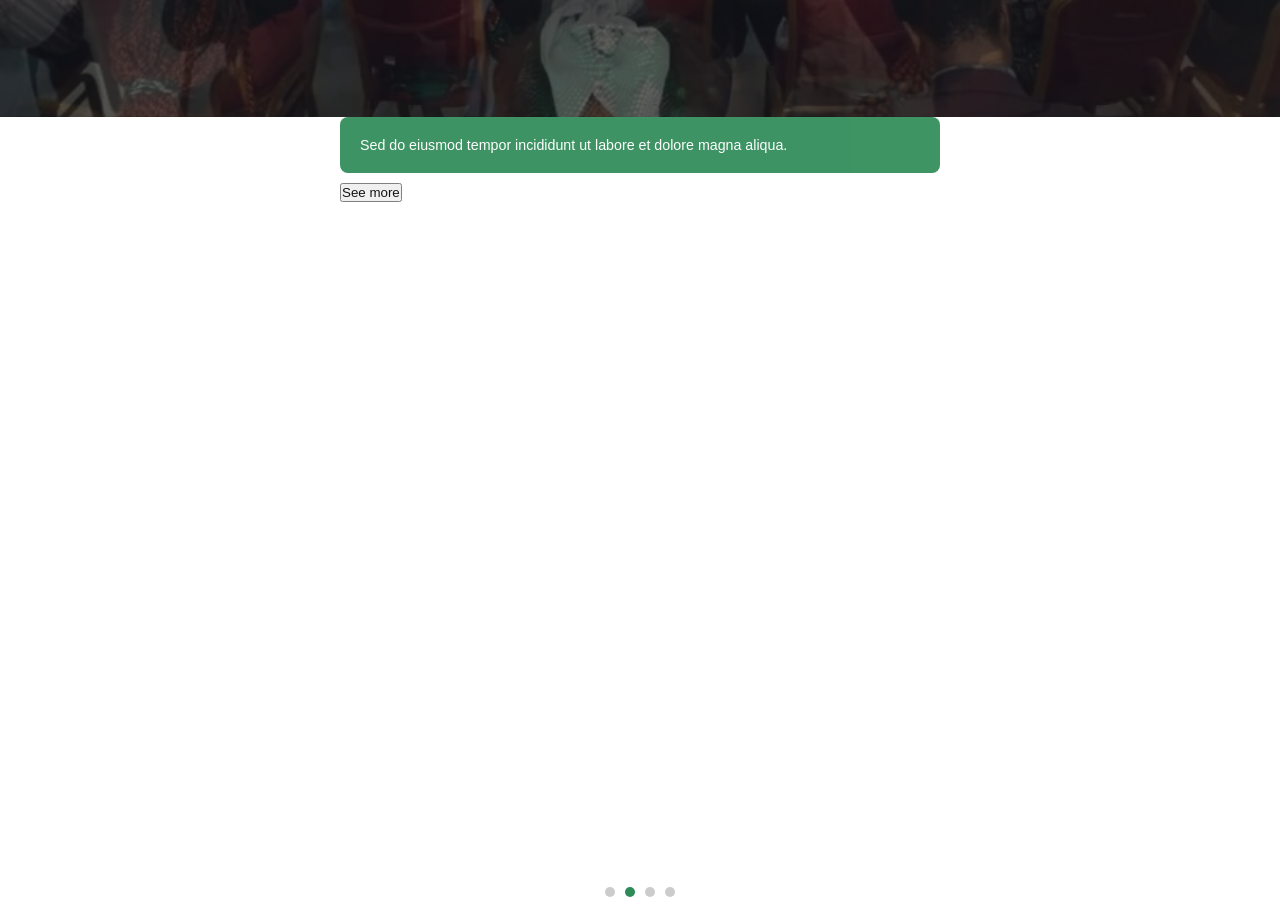
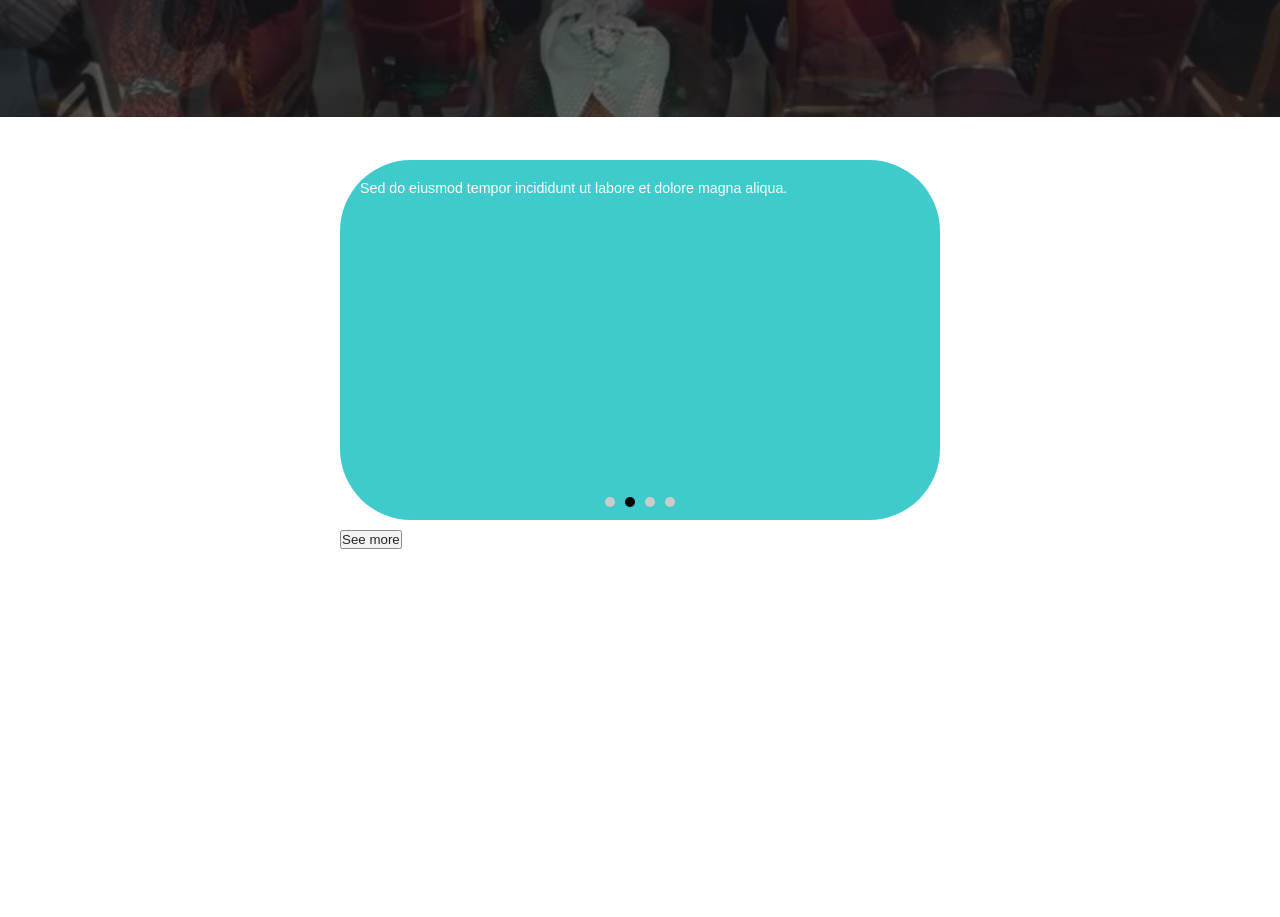
Before and after one commit to Iydeejames/Fortress-of-hope, a React (Create React App) app: page / in a window 1280 px wide. Shown: the part 683-1600 px from the top of the page. After the commit the page ends 1280 px from the top, so only its background shows below. Built offline with nearby package versions, Linux system fonts and the light colour scheme.

Commit message:
Code Additions

```diff
--- a/src/App.css
+++ b/src/App.css
@@ -161,7 +161,7 @@ body {
 
 /* BannerSection.css */
 .custom-banner-section {
-  height: 100vh;
+  height: 60vh;
   position: relative;
   width: 100%;
   max-width: 600px; /* Adjust width as needed */
@@ -172,6 +172,7 @@ body {
 .custom-slideshow {
   display: flex;
   flex-direction: column;
+  margin-top: 3rem;
 }
 
 .custom-slide {
@@ -182,10 +183,11 @@ body {
 }
 
 .custom-slide p {
-  background-color: seagreen;
+  height: 45vh;
+  background-color: rgb(29, 194, 194);
   color: white;
   padding: 20px;
-  border-radius: 8px;
+  border-radius: 5rem;
   margin: 0;
   overflow: hidden;
   text-overflow: ellipsis;
@@ -204,7 +206,7 @@ body {
 
 .custom-dot-container {
   position: absolute;
-  bottom: 20px;
+  bottom: 90px;
   left: 50%;
   transform: translateX(-50%);
   display: flex;
@@ -220,5 +222,5 @@ body {
 }
 
 .custom-dot.custom-active {
-  background-color: seagreen;
+  background-color: #000;
 }
--- a/src/components/Banner.js
+++ b/src/components/Banner.js
@@ -29,7 +29,7 @@ const BannerSection = () => {
         <div className="custom-slideshow">
           {loremIpsumTexts.map((text, index) => (
             <div key={index} className={`custom-slide ${index === currentTextIndex ? 'custom-active' : ''}`}>
-              <div className="custom-text-container">
+              <div className="custom-card">
                 <p>{text}</p>
                 <button onClick={handleSeeMore}>See more</button>
               </div>
```
